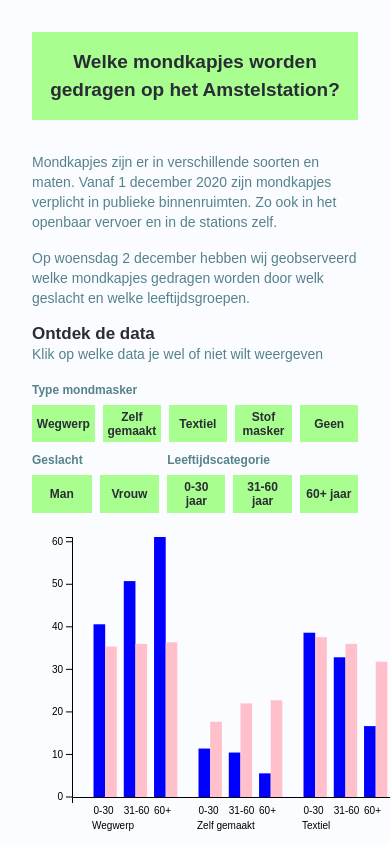
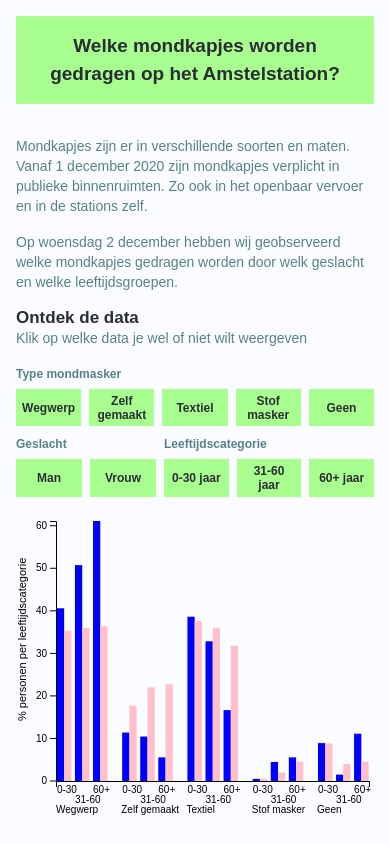
Before and after one commit to StanBankras/facemask-datavisualisation, a Vue app: page / in a window 390 px wide. Built offline with nearby package versions, Linux system fonts and the light colour scheme.

Commit message:
Added labels and made chart responsive

```diff
--- a/src/App.vue
+++ b/src/App.vue
@@ -14,9 +14,10 @@
       <h2>Ontdek de data</h2>
       <p>Klik op welke data je wel of niet wilt weergeven</p>
       <filters :initial="filterGroups" @update="f => filterGroups = f"/>
-      <chart :filters="filterGroups"/>
+      <chart :filters="filterGroups" :results="results" :totalPersons="totalPersons"/>
+      <p style="margin-top: 1.5rem; margin-left: 1rem; font-size: 11px; font-style: italic;">Gebaseerd op {{ allPersons.female }} getelde vrouwen en {{ allPersons.male }} getelde mannen</p>
     </div>
-    </div>
+  </div>
 </template>
 
 <script>
@@ -26,8 +27,52 @@ import Chart from '@/components/Chart';
 
 export default {
   components: { TitleComp, Filters, Chart },
+  computed: {
+    totalPersons() {
+      return {
+        male: {
+          '0-30 jaar': this.results.reduce((acc, curr) => acc + curr.data.find(c => c.age === '0-30 jaar').data[0], 0),
+          '31-60 jaar': this.results.reduce((acc, curr) => acc + curr.data.find(c => c.age === '31-60 jaar').data[0], 0),
+          '60+ jaar': this.results.reduce((acc, curr) => acc + curr.data.find(c => c.age === '60+ jaar').data[0], 0)
+        },
+        female: {
+          '0-30 jaar': this.results.reduce((acc, curr) => acc + curr.data.find(c => c.age === '0-30 jaar').data[1], 0),
+          '31-60 jaar': this.results.reduce((acc, curr) => acc + curr.data.find(c => c.age === '31-60 jaar').data[1], 0),
+          '60+ jaar': this.results.reduce((acc, curr) => acc + curr.data.find(c => c.age === '60+ jaar').data[1], 0)
+        }
+      }
+    },
+    allPersons() {
+      return {
+        male: Object.values(this.totalPersons.male).reduce((acc, curr) => acc + curr, 0),
+        female: Object.values(this.totalPersons.female).reduce((acc, curr) => acc + curr, 0)
+      }
+    }
+  },
   data() {
     return {
+      results: [
+        {
+          name: 'Wegwerp',
+          data: [{ age: '0-30 jaar', data: [82, 64] }, { age: '31-60 jaar', data: [34, 18] }, { age: '60+ jaar', data: [11, 8] }]
+        },
+        {
+          name: 'Zelf gemaakt',
+          data: [{ age: '0-30 jaar', data: [23, 32] }, { age: '31-60 jaar', data: [7, 11] }, { age: '60+ jaar', data: [1, 5] }]
+        },
+        {
+          name: 'Textiel',
+          data: [{ age: '0-30 jaar', data: [78, 68] }, { age: '31-60 jaar', data: [22, 18] }, { age: '60+ jaar', data: [3, 7] }]
+        },
+        {
+          name: 'Stof masker',
+          data: [{ age: '0-30 jaar', data: [1, 1] }, { age: '31-60 jaar', data: [3, 1] }, { age: '60+ jaar', data: [1, 1] }]
+        },
+        {
+          name: 'Geen',
+          data: [{ age: '0-30 jaar', data: [18, 16] }, { age: '31-60 jaar', data: [1, 2] }, { age: '60+ jaar', data: [2, 1] }]
+        }
+      ],
       filterGroups: {
         type: [
           {
@@ -95,6 +140,9 @@ export default {
   height: 100vh;
   overflow-x: hidden;
   padding: 2rem;
+  @media(max-width: 540px) {
+    padding: 1rem;
+  }
   > .wrap {
     margin: 0 auto;
     max-width: 40rem;
--- a/src/components/Chart.vue
+++ b/src/components/Chart.vue
@@ -24,13 +24,13 @@
         <text fill="currentColor" x="-9" dy="0.32em">{{ tick }}</text>
       </g>
     </g>
-    <g class="bars" :transform="`translate(${ yPadding + 20 }, 0)`">
+    <g class="bars" :transform="`translate(${ width < 540 ? yPadding : yPadding + 20 }, 0)`">
       <g
         :transform="`translate(${ i * group.data.length * barWidth * 3 }, 0)`"
         v-for="(group, i) in filteredResults"
         :key="group.name">
         <g
-          v-for="bars in group.data"
+          v-for="(bars, j) in group.data"
           :key="bars.age">
           <rect
             v-for="(bar, i) in bars.data"
@@ -44,7 +44,7 @@
           <text
             fill="currentColor"
             style="font-size: 10px;"
-            :y="height - 30"
+            :y="width < 540 ? j % 2 === 0 && filteredResults.length > 3 ? height - 35 : height - 25 : height - 25"
             dy="0.71em"
             :x="xSubgroup(bars.age)">
             {{ bars.age.split(' ')[0] }}
@@ -60,6 +60,13 @@
         </text>
       </g>
     </g>
+    <g>
+      <text
+        :transform="`translate(10, 200) rotate(270)`"
+        style="font-size: 11px;">
+        % personen per leeftijdscategorie
+      </text>
+    </g>
   </svg>
 </template>
 
@@ -67,7 +74,7 @@
 import { scaleBand, scaleLinear } from 'd3';
 
 export default {
-  props: ['filters'],
+  props: ['filters', 'results', 'totalPersons'],
   computed: {
     groups() {
       return this.filteredResults.map(r => r.name);
@@ -79,6 +86,9 @@ export default {
     heighest() {
       const data = this.filteredResults.map(r => r.data.map(x => x.data));
       return Math.max(...data.flat().flat());
+    },
+    width() {
+      return Math.min(this.windowWidth - (this.windowWidth < 540 ? 32 : 64), 40 * 16);
     },
     xAxis() {
       return scaleBand()
@@ -102,24 +112,12 @@ export default {
     },
     barWidth() {
       const data = this.filteredResults.map(r => r.data[0].data).flat();
-      return (this.width + 100) / (data.length * (this.filteredGender ? 4 : 2) * this.filteredResults[0].data.length);
+      const width = (this.width + 100) / (data.length * (this.filteredGender ? 4 : 2) * this.filteredResults[0].data.length);
+      if(this.windowWidth < 540) return width * 0.95;
+      return width;
     },
     filteredGender() {
       return this.filters.gender.find(f => !f.active);
-    },
-    totalPersons() {
-      return {
-        male: {
-          '0-30 jaar': this.results.reduce((acc, curr) => acc + curr.data.find(c => c.age === '0-30 jaar').data[0], 0),
-          '31-60 jaar': this.results.reduce((acc, curr) => acc + curr.data.find(c => c.age === '31-60 jaar').data[0], 0),
-          '60+ jaar': this.results.reduce((acc, curr) => acc + curr.data.find(c => c.age === '60+ jaar').data[0], 0)
-        },
-        female: {
-          '0-30 jaar': this.results.reduce((acc, curr) => acc + curr.data.find(c => c.age === '0-30 jaar').data[1], 0),
-          '31-60 jaar': this.results.reduce((acc, curr) => acc + curr.data.find(c => c.age === '31-60 jaar').data[1], 0),
-          '60+ jaar': this.results.reduce((acc, curr) => acc + curr.data.find(c => c.age === '60+ jaar').data[1], 0)
-        }
-      }
     },
     relativeResults() {
       return this.results.map(entry => {
@@ -163,32 +161,20 @@ export default {
   },
   data() {
     return {
-      width: 600,
       height: 300,
       xPadding: 5,
       yPadding: 40,
-      results: [
-        {
-          name: 'Wegwerp',
-          data: [{ age: '0-30 jaar', data: [82, 64] }, { age: '31-60 jaar', data: [34, 18] }, { age: '60+ jaar', data: [11, 8] }]
-        },
-        {
-          name: 'Zelf gemaakt',
-          data: [{ age: '0-30 jaar', data: [23, 32] }, { age: '31-60 jaar', data: [7, 11] }, { age: '60+ jaar', data: [1, 5] }]
-        },
-        {
-          name: 'Textiel',
-          data: [{ age: '0-30 jaar', data: [78, 68] }, { age: '31-60 jaar', data: [22, 18] }, { age: '60+ jaar', data: [3, 7] }]
-        },
-        {
-          name: 'Stof masker',
-          data: [{ age: '0-30 jaar', data: [1, 1] }, { age: '31-60 jaar', data: [3, 1] }, { age: '60+ jaar', data: [1, 1] }]
-        },
-        {
-          name: 'Geen',
-          data: [{ age: '0-30 jaar', data: [18, 16] }, { age: '31-60 jaar', data: [1, 2] }, { age: '60+ jaar', data: [2, 1] }]
-        }
-      ]
+      windowWidth: window.innerWidth
+    }
+  },
+  mounted() {
+    this.$nextTick(() => {
+      window.addEventListener('resize', this.onResize);
+    });
+  },
+  methods: {
+    onResize() {
+      this.windowWidth = window.innerWidth;
     }
   }
 }
```
